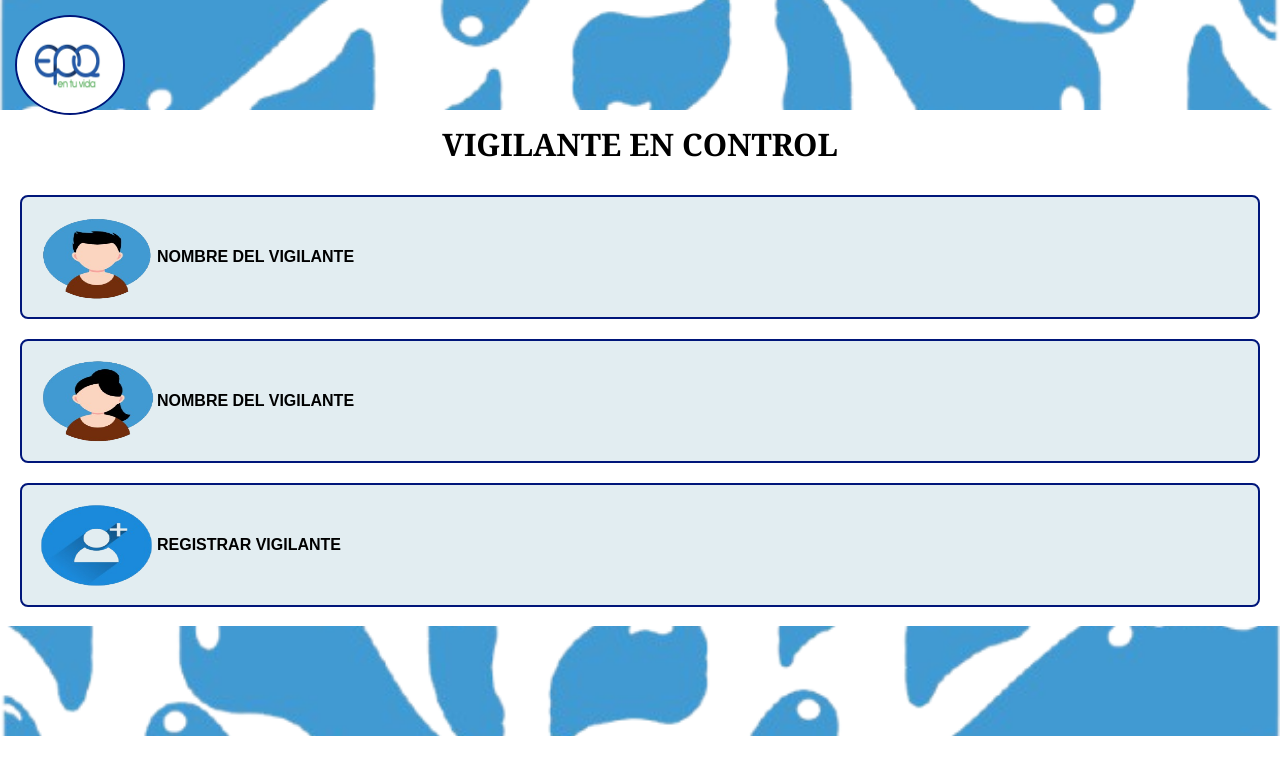
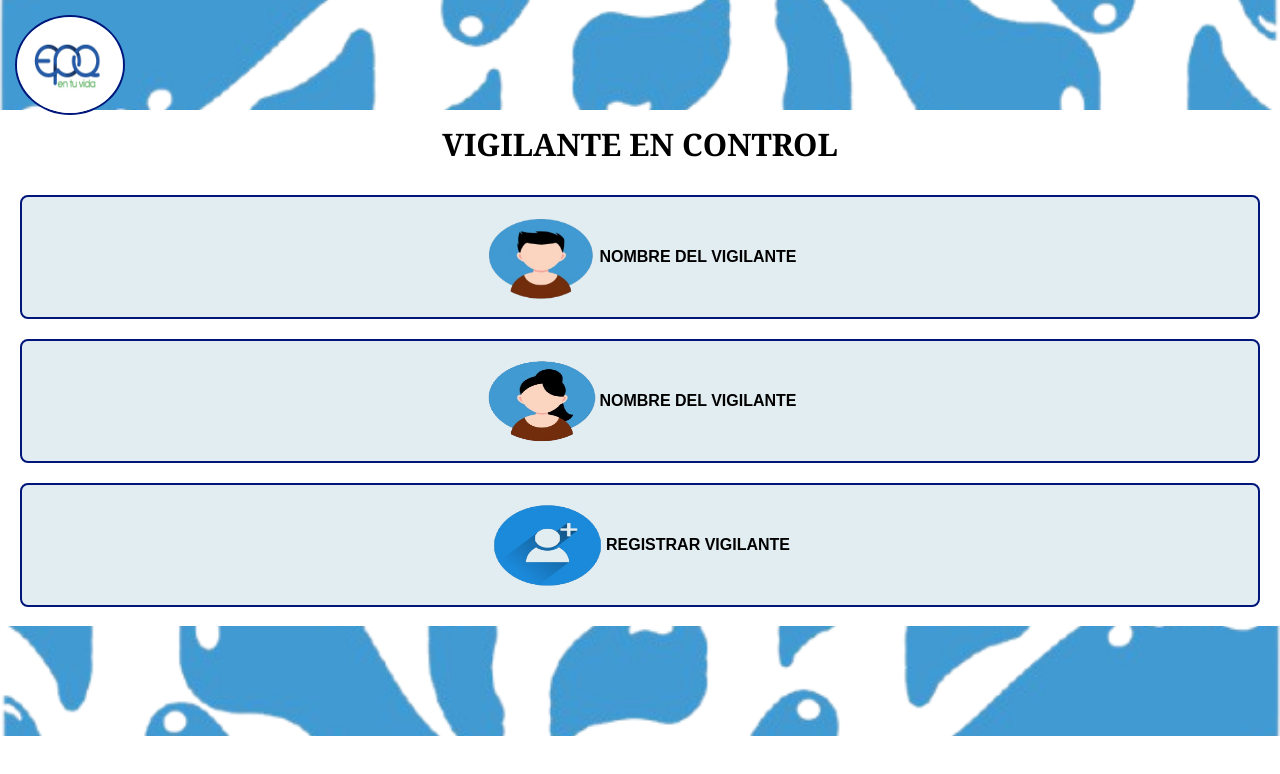
Before and after one commit to sistemasdeinformacion-ing/control-visitantes, a React (Vite) app: page / in a window 1280 px wide. Shown: the top 774 px of the page. Built offline with nearby package versions, Linux system fonts and the light colour scheme.

Commit message:
Guardado

```diff
--- a/src/components/ControlVigilante.css
+++ b/src/components/ControlVigilante.css
@@ -48,6 +48,7 @@
 .botones button {
   display: flex;
   align-items: center;
+  justify-content: center;
   font-weight: bold;
   background: #e2edf1;
   border: 2px solid #00167a;
@@ -56,6 +57,6 @@
 }
 
 .botones button img {
-  width: 120px;
+  width: 116px;
   height: 90px;
 }
```
